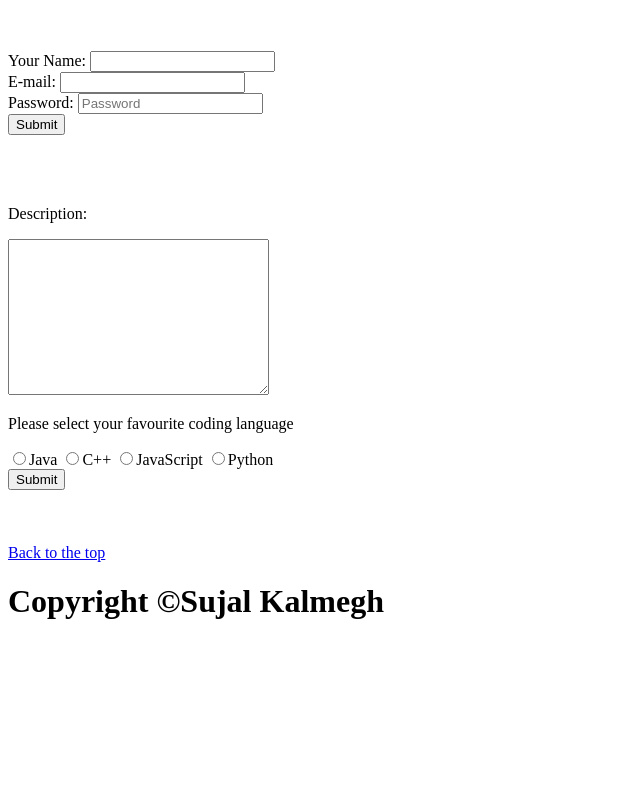
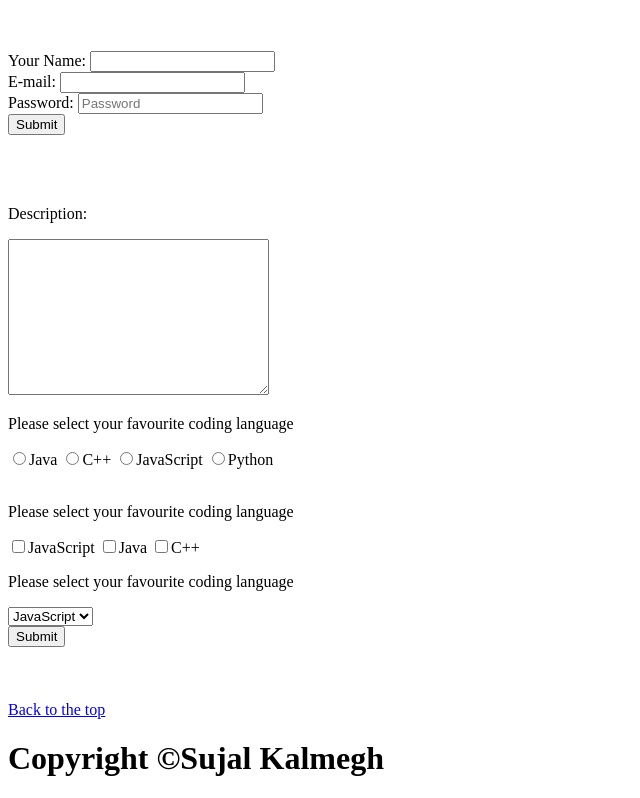
Before and after one commit to SKalmegh39/Day01_HTML_Basics, a plain HTML site: page HTML/index.html in a window 1280 px wide. Shown: the part 2217-3015 px from the top of the page, without its empty margins (0-640 px from the left). Before the commit the page ends 2858 px from the top, so only its background shows below. Drawn offline with Linux system fonts and the light colour scheme.

Commit message:
Day01_HTML_Basics

```diff
--- a/HTML/index.html
+++ b/HTML/index.html
@@ -107,6 +107,19 @@
  <input type="radio" name="coding" id="" value="javaScript">JavaScript
  <input type="radio" name="coding" id="" value="python">Python
  <br>
+ <br>
+ <p>Please select your favourite coding language</p>
+ <input type="checkbox" name="" id="" value="javaScript">JavaScript
+ <input type="checkbox" name="" id="" value="java">Java
+ <input type="checkbox" name="" id="" value="c++">C++
+ <br>
+ <p>Please select your favourite coding language</p>
+ <select name="language" id="">
+  <option value="javaScript">JavaScript</option>
+  <option value="java">Java</option>
+  <option value="c++">C++</option>
+ </select>
+ <br>
  <button type="submit">Submit</button>
 </form>
 <br>
```
Also changed, not shown: CSS/index.html (added, +11 -0 lines).
